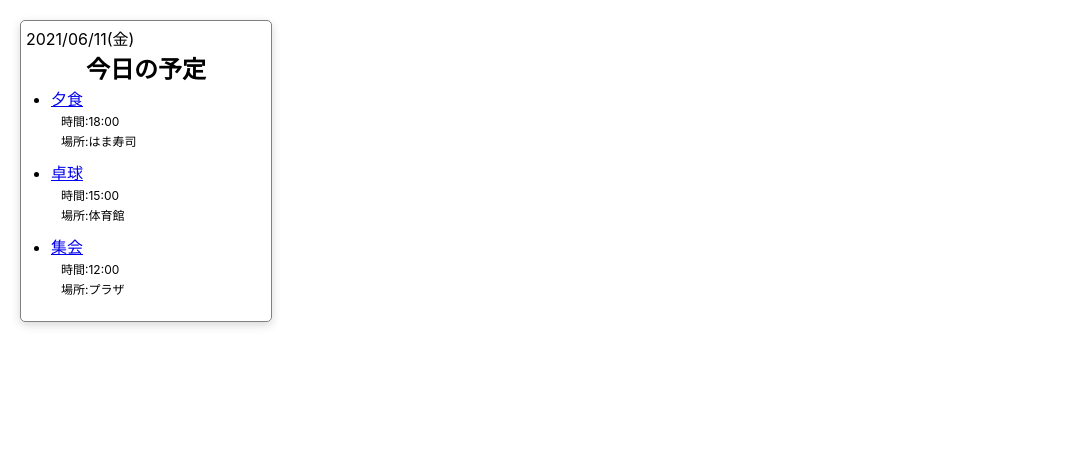
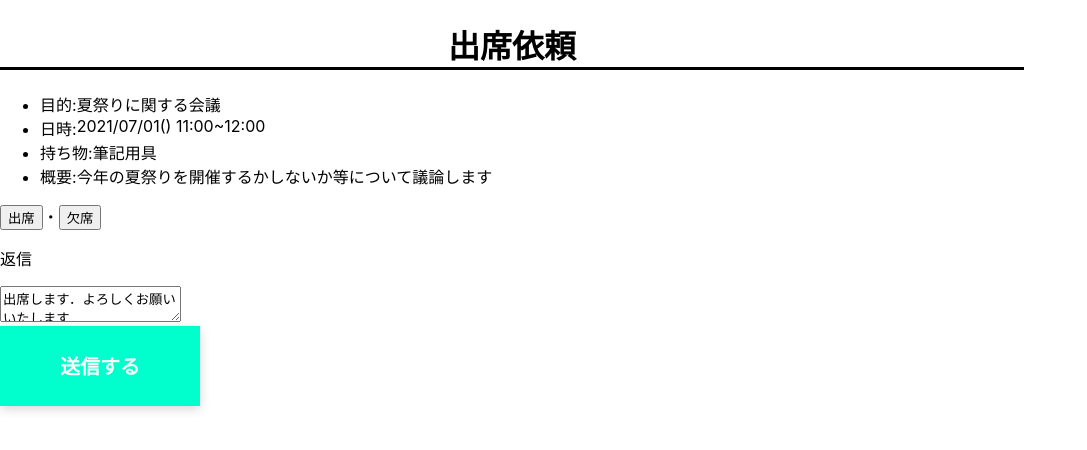
Before and after one commit to u-kai/toke_app-react, a React (Create React App) app: page / in a window 1280 px wide. Shown: the top 450 px of the page, without its empty margins (0-1087 px from the left). Built offline with nearby package versions, Linux system fonts and the light colour scheme.

Commit message:
create base attendanceRequests

```diff
--- a/src/App.tsx
+++ b/src/App.tsx
@@ -1,15 +1,10 @@
-import { Card } from 'components/atoms/Card'
+import { GroupCard } from 'components/molecules/GroupCard'
+import { AttendanceRequests } from 'components/pages/AttendanceRequests'
 import React from 'react'
 function App() {
     return (
-        <Card
-            title="今日の予定"
-            isDate={true}
-            schedules={['夕食', '卓球', '集会', 'Meeting']}
-            scheduleDates={['18:00', '15:00', '12:00', '12:00']}
-            scheduleLocations={['はま寿司', '体育館', 'プラザ', 'Zoom']}
-            scheduleUrl={['#', '#', '#', '#']}
-        ></Card>
+        // <GroupCard></GroupCard>
+        <AttendanceRequests></AttendanceRequests>
     )
 }
 
--- /dev/null
+++ b/src/components/atoms/CardContainer.tsx
@@ -0,0 +1,12 @@
+import styled from 'styled-components'
+
+
+export const CardContainer = styled.div`
+    width: 250px;
+    height: 300px;
+    border: solid 1px gray;
+    box-shadow: 0 3px 10px rgba(0, 0, 0, 0.16);
+    margin: 20px;
+    border-radius: 5px;
+    position: relative;
+`
--- a/src/components/atoms/Card.tsx
+++ b/src/components/molecules/ScheduleCard.tsx
@@ -1,7 +1,7 @@
 import styled from 'styled-components'
 import React, { VFC } from 'react'
 import { DateOperater } from 'model/DateOperater'
-
+import {CardContainer} from "components/atoms/CardContainer"
 type Props = {
     title: string
     isDate: boolean
@@ -11,7 +11,7 @@ type Props = {
     scheduleUrl: string[]
 }
 const dateOperater = new DateOperater()
-export const Card: VFC<Props> = (props) => {
+export const ScheduleCard: VFC<Props> = (props) => {
     const today = dateOperater.displayToday()
     return (
         <CardContainer>
@@ -38,15 +38,7 @@ export const Card: VFC<Props> = (props) => {
     )
 }
 
-const CardContainer = styled.div`
-    width: 250px;
-    height: 300px;
-    border: solid 1px gray;
-    box-shadow: 0 3px 10px rgba(0, 0, 0, 0.16);
-    margin: 20px;
-    border-radius: 5px;
-    position: relative;
-`
+
 const Dates = styled.div`
     font-size: 16px;
     margin: 5px;
--- /dev/null
+++ b/src/components/pages/AttendanceRequests.tsx
@@ -0,0 +1,60 @@
+import React,{useState} from "react"
+import styled from "styled-components"
+
+
+export const AttendanceRequests = () =>{
+    const items = ["目的","日時","持ち物","概要"]
+    const requestDates = ["夏祭りに関する会議","2021/07/01() 11:00~12:00","筆記用具","今年の夏祭りを開催するかしないか等について議論します"]
+    return (
+        <Container>
+            <Title>出席依頼</Title>
+            <ul >
+                {items.map((item,i)=>(
+                    <div key={`itemConteinar${item}`}style={{display:"flex",flexDirection:"row"}}>
+                    <li key={`li${item}`}><span key={`${item}`}>{item}:</span></li><span key={`datas${requestDates[i]}`}>{requestDates[i]}</span>
+                    </div>
+                ))}
+            </ul>
+            <ResponseContainer>
+                <button>出席</button>・<button>欠席</button>
+                <p>返信</p>
+                <div>
+                    <textarea>
+                        出席します．よろしくお願いいたします．
+                    </textarea>
+                </div>
+                <div></div>
+                <SendButton>送信する</SendButton>
+            </ResponseContainer>
+        </Container>
+    )
+
+}
+const Container = styled.div`
+height:700px;
+width:80%;
+
+`
+const Title = styled.h1`
+border-bottom:solid 3px black;
+text-align:center;
+`
+const ResponseContainer = styled.div``
+
+const SendButton = styled.button`
+background-color:#00ffcc;
+color:white;
+width:200px;
+height:80px;
+box-shadow: 0 3px 10px rgba(0, 0, 0, 0.16);
+border:solid 2px transparent;
+font-size:20px;
+font-weight:bold;
+cursor:pointer;
+&:hover{
+    border:solid 2px #00ffcc;
+    color:#00ffcc;
+    background-color:transparent;
+
+}
+`
```
Also changed, not shown: src/components/molecules/GroupCard.tsx (+24 -0 lines).
